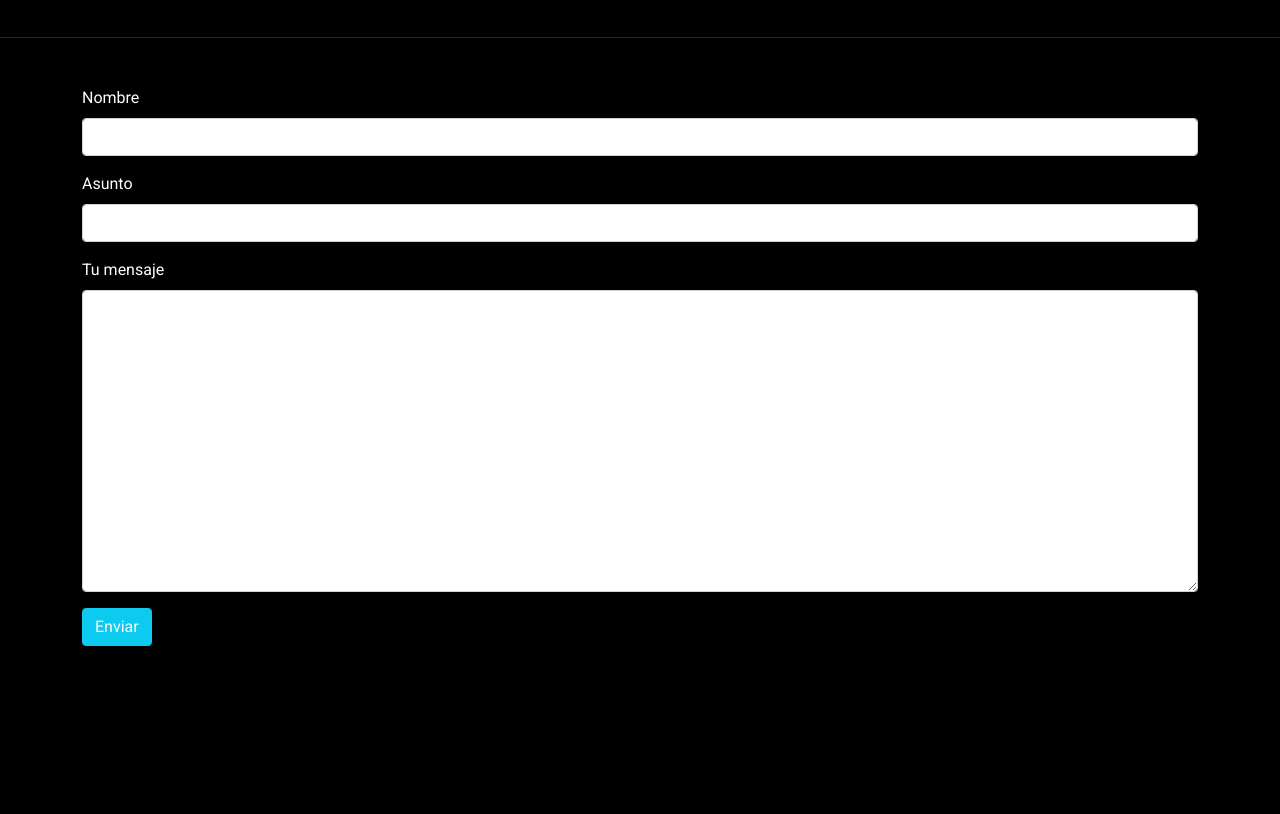
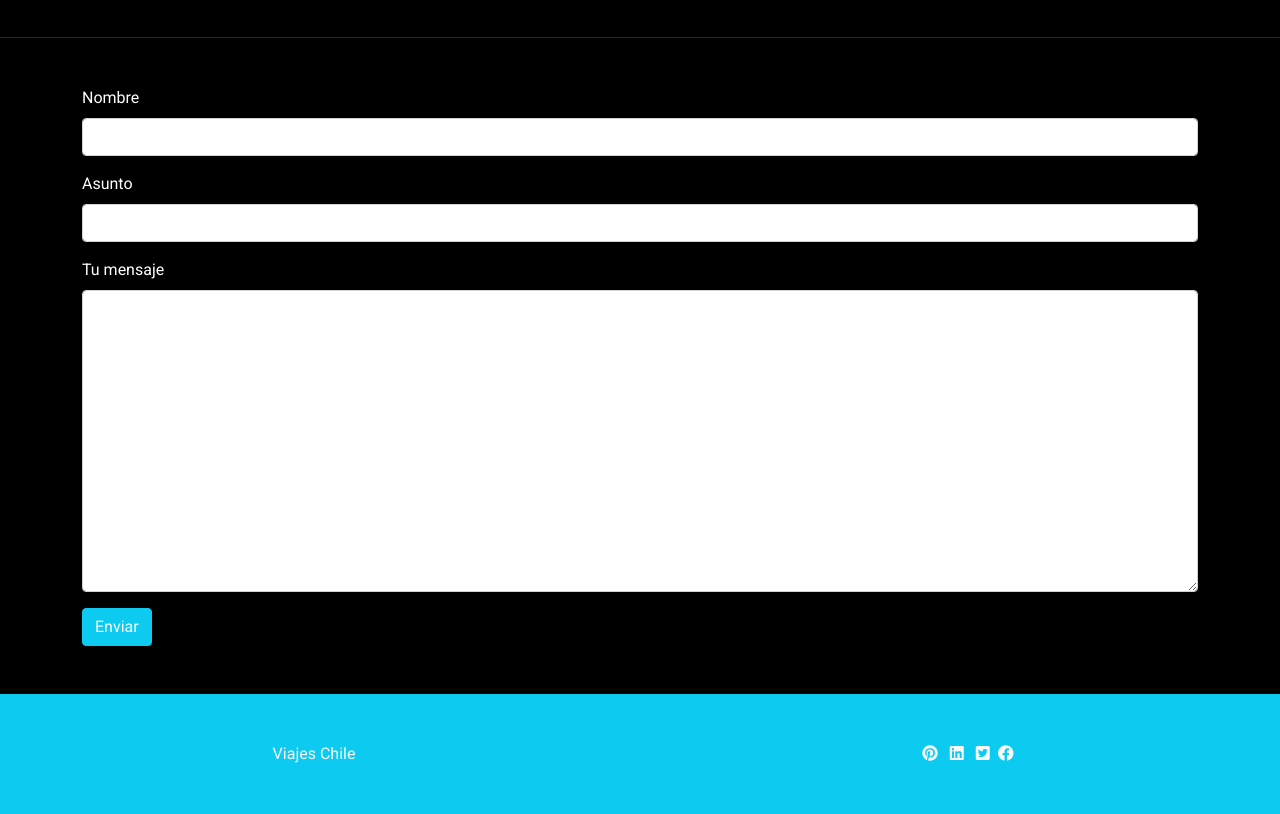
Before and after one commit to pmastudio2022/viajeschile-g33, a plain HTML site: page index.html in a window 1280 px wide. Shown: the part 1966-2780 px from the top of the page. Before the commit the page ends 2660 px from the top, so only its background shows below. Drawn offline with nearby package versions, Linux system fonts and the light colour scheme.

Commit message:
footer listo

```diff
--- a/index.html
+++ b/index.html
@@ -210,4 +210,18 @@
 <!--Script JS-->
 <script src="assets/js/script.js"></script>
 </body>
+<footer class="py-5 bg-info text-light">
+  <div class="container fluid"></div>
+      <div class="row">
+        <div class="col-md-6 text-center">Viajes Chile</div>
+        <div class="col-md-6 text-center"><i class="fa-brands fa-pinterest px-1"></i>
+          <i class="fa-brands fa-linkedin px-1"></i>
+          <i class="fa-brands fa-twitter-square px-1"></i>
+          <i class="fa-brands fa-facebook"></i>
+
+        </div>
+      </div>
+
+   </footer>
+
 </html>
```
